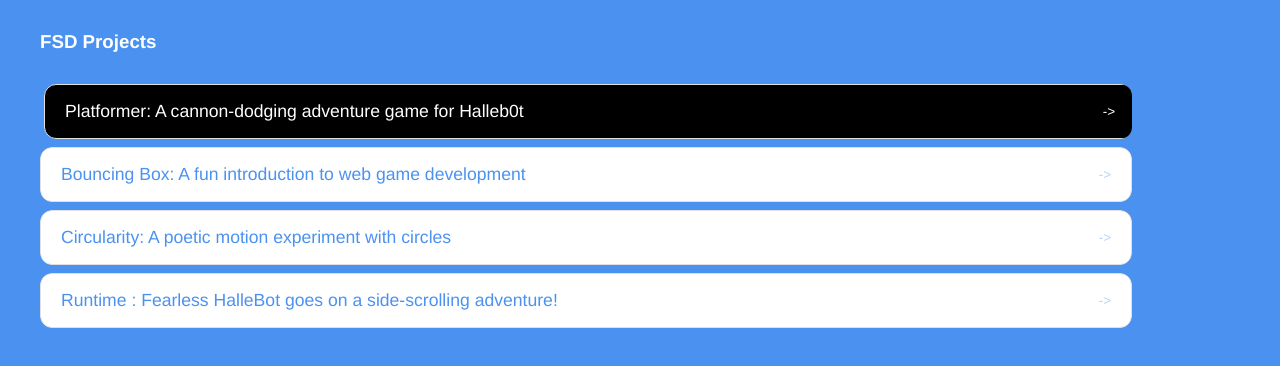
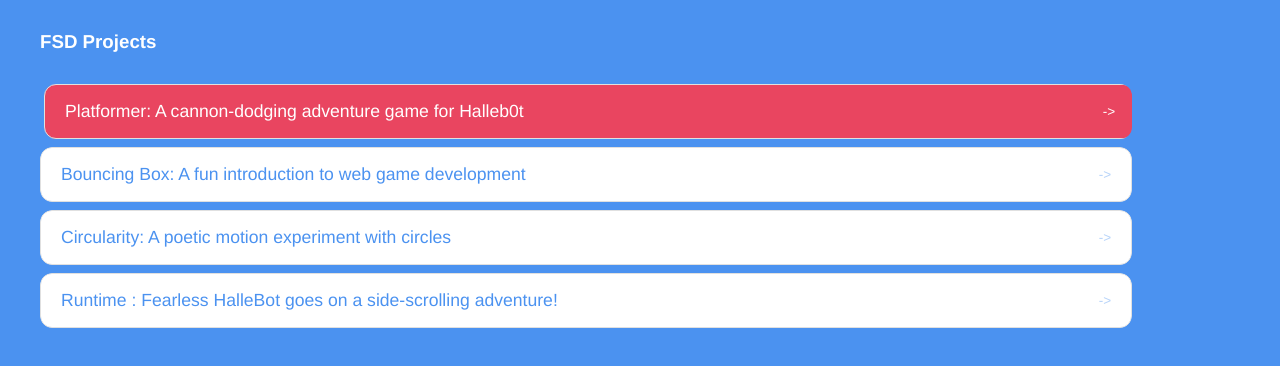
Before and after one commit to calebstraz-cyber/calebstraz-cyber.github.io, a plain HTML site: page portfolio.html in a window 1280 px wide. In both pictures the pointer is over the link "Platformer: A cannon-dodging adventure game for Halleb0t". Shown: the part 328-694 px from the top of the page. Drawn offline with Linux system fonts and the light colour scheme.

Commit message:
add portfolio page to website

```diff
--- a/style.css
+++ b/style.css
@@ -222,7 +222,7 @@ h1 {
 }
 
 #portfolio a:hover {
-  background: #000;
+  background: #e94560;
   color: #fff;
   transform: translateX(4px);
 }
```
